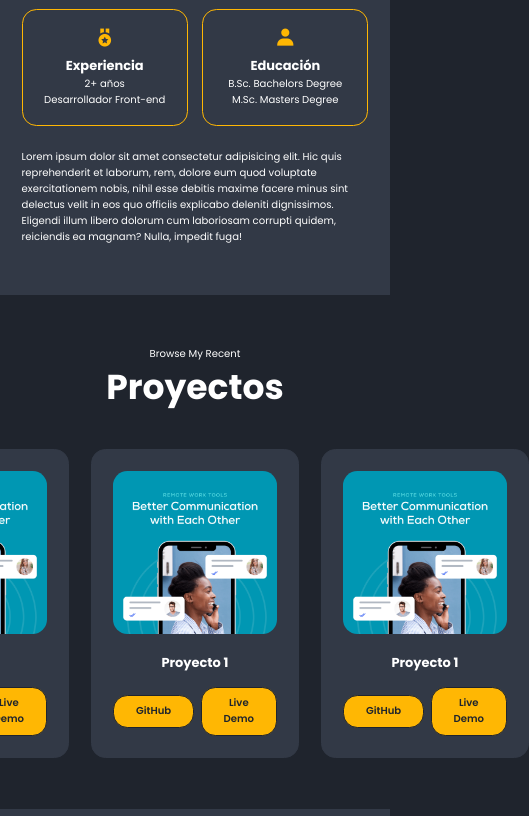
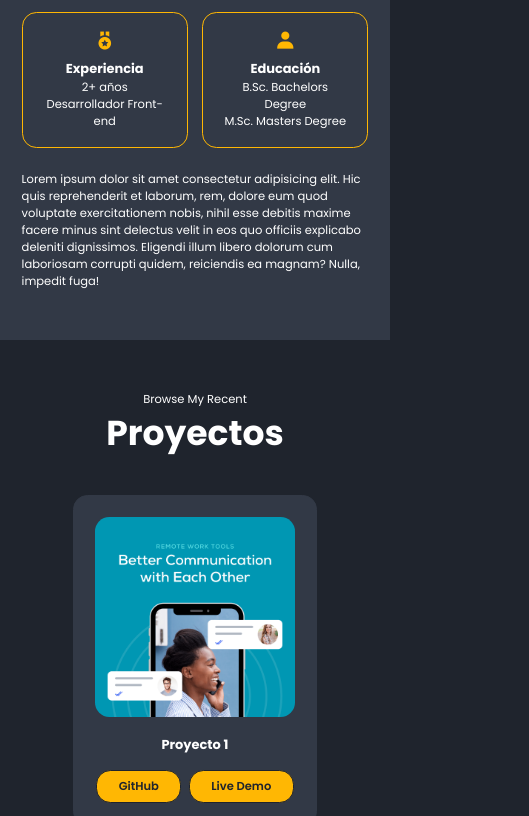
Before and after one commit to christianGK1/portfolio, a plain HTML site: page index.html in a window 390 px wide. Shown: the part 871-1687 px from the top of the page, 529 px wide, since content can reach past the window. Drawn offline with nearby package versions, Linux system fonts and the light colour scheme.

Commit message:
Fix responsive

```diff
--- a/css/base/base.css
+++ b/css/base/base.css
@@ -33,13 +33,13 @@ ul {
 }
 
 p {
-  font-size: 1.4rem;
+  font-size: 1.6rem;
   color: var(--white);
 }
 
 a:link,
 a:visited {
-  font-size: 1.4rem;
+  font-size: 1.6rem;
   text-decoration: none;
   color: var(--white);
 }
--- a/css/layout/project.css
+++ b/css/layout/project.css
@@ -1,5 +1,6 @@
 .projects-container {
   display: flex;
+  flex-wrap: wrap;
   justify-content: center;
   align-items: center;
   gap: 3rem;
@@ -7,7 +8,7 @@
 }
 
 .project-card {
-  width: 40rem;
+  width: 34rem;
   padding: 3rem;
   border: 0.2rem solid var(--bg-secondary-color);
   border-radius: 2rem;
```
